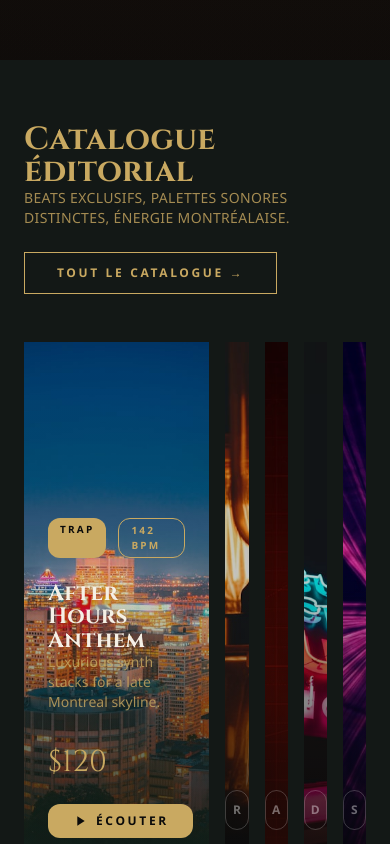
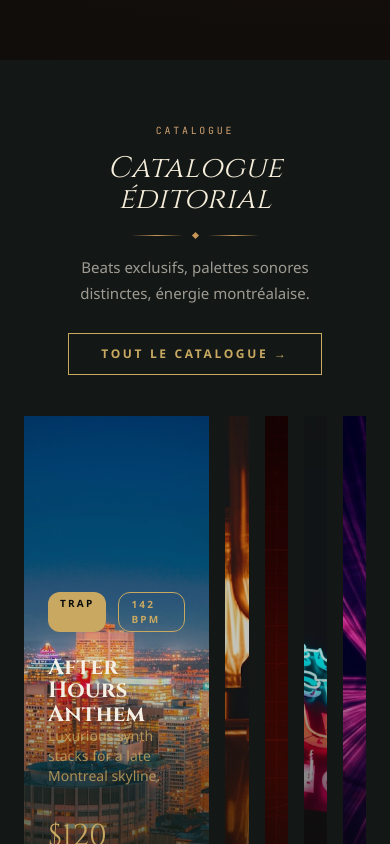
Before and after one commit to theaboy/CBA-website, a Next.js app: page / in a window 390 px wide. Shown: the part 2540-3384 px from the top of the page. Built offline with nearby package versions, Linux system fonts and the light colour scheme.

Commit message:
test(home): unify section headers in Studio style (centered + ornament divider)

```diff
--- a/components/home/editorial-catalog.tsx
+++ b/components/home/editorial-catalog.tsx
@@ -34,24 +34,70 @@ export function EditorialCatalog() {
       style={{ background: "transparent", color: PAPER }}
     >
       <div className="mx-auto max-w-7xl">
-        {/* Header */}
-        <div className="mb-12 flex flex-col items-start gap-6 md:flex-row md:items-end md:justify-between">
-          <div className="max-w-2xl">
+        {/* Header (Studio-style) */}
+        <header
+          style={{
+            display: "flex",
+            flexDirection: "column",
+            alignItems: "center",
+            textAlign: "center",
+            padding: "0 1.25rem",
+            marginBottom: "clamp(2.6rem, 4.5vw, 4rem)",
+          }}
+        >
+          <p
+            style={{
+              margin: "0 0 0.9rem",
+              fontFamily: '"JetBrains Mono", monospace',
+              fontSize: "0.62rem",
+              letterSpacing: "0.28em",
+              textTransform: "uppercase",
+              color: "#d4a373",
+            }}
+          >
+            Catalogue
+          </p>
           <h2
             id="editorial-catalog-heading"
-              className="mb-4 font-serif text-5xl"
-              style={{ color: GOLD }}
+            style={{
+              margin: 0,
+              fontFamily: 'var(--font-title, "Cinzel", serif)',
+              fontStyle: "italic",
+              fontSize: "clamp(1.85rem, 4.5vw, 3.4rem)",
+              fontWeight: 500,
+              lineHeight: 1.04,
+              color: "#f5ecd9",
+              letterSpacing: "0.01em",
+            }}
           >
             Catalogue éditorial
           </h2>
+          <div
+            aria-hidden
+            style={{
+              display: "flex",
+              alignItems: "center",
+              justifyContent: "center",
+              gap: 10,
+              margin: "1.1rem auto 1.1rem",
+              width: "8rem",
+            }}
+          >
+            <span style={{ flex: 1, height: 1, background: "linear-gradient(to right, transparent, #c9965a, transparent)" }} />
+            <span style={{ display: "block", width: 5, height: 5, background: "#c9965a", transform: "rotate(45deg)", flexShrink: 0 }} />
+            <span style={{ flex: 1, height: 1, background: "linear-gradient(to right, transparent, #c9965a, transparent)" }} />
+          </div>
           <p
-              className="text-sm font-light uppercase tracking-wide"
-              style={{ color: "rgba(201,169,97,0.8)" }}
+            style={{
+              margin: "0 auto 1.6rem",
+              maxWidth: "42ch",
+              color: "rgba(245, 236, 222, 0.62)",
+              fontSize: "0.94rem",
+              lineHeight: 1.72,
+            }}
           >
             Beats exclusifs, palettes sonores distinctes, énergie montréalaise.
           </p>
-          </div>
-
           <Link
             href="/beats"
             className="border px-8 py-3 text-xs font-semibold uppercase tracking-[0.22em] transition-all duration-300"
@@ -67,7 +113,7 @@ export function EditorialCatalog() {
           >
             Tout le catalogue →
           </Link>
-        </div>
+        </header>
 
         {/* Interactive Selector */}
         <div className="flex h-[520px] w-full gap-4 overflow-hidden md:h-[600px]">
--- a/components/home/events-section.module.css
+++ b/components/home/events-section.module.css
@@ -14,15 +14,15 @@
 
 .header {
   display: flex;
-  justify-content: space-between;
-  align-items: flex-end;
-  gap: 1.2rem;
-  margin-bottom: clamp(1.8rem, 3.2vw, 2.8rem);
-  flex-wrap: wrap;
+  flex-direction: column;
+  align-items: center;
+  text-align: center;
+  padding: 0 1.25rem;
+  margin-bottom: clamp(2.6rem, 4.5vw, 4rem);
 }
 
 .eyebrow {
-  margin: 0 0 0.6rem;
+  margin: 0 0 0.9rem;
   font-family: "JetBrains Mono", monospace;
   font-size: 0.62rem;
   letter-spacing: 0.28em;
@@ -34,10 +34,35 @@
   margin: 0;
   font-family: var(--font-title, "Cinzel", serif);
   font-style: italic;
-  font-size: clamp(2.2rem, 5vw, 3.8rem);
+  font-size: clamp(1.85rem, 4.5vw, 3.4rem);
   font-weight: 500;
-  line-height: 1.02;
-  color: #f5ebd8;
+  line-height: 1.04;
+  color: #f5ecd9;
+  letter-spacing: 0.01em;
+}
+
+.ornament {
+  display: flex;
+  align-items: center;
+  justify-content: center;
+  gap: 10px;
+  margin: 1.1rem auto 1.6rem;
+  width: 8rem;
+}
+
+.ornLine {
+  flex: 1;
+  height: 1px;
+  background: linear-gradient(to right, transparent, #c9965a, transparent);
+}
+
+.ornDiamond {
+  display: block;
+  width: 5px;
+  height: 5px;
+  background: #c9965a;
+  transform: rotate(45deg);
+  flex-shrink: 0;
 }
 
 .headerLink {
--- a/components/home/events-section.tsx
+++ b/components/home/events-section.tsx
@@ -37,11 +37,14 @@ export function EventsSection() {
 
         {/* ── Header ─────────────────────────────────────────────── */}
         <header className={styles.header}>
-          <div>
-            <p className={styles.eyebrow}>Agenda CBA</p>
-            <h2 id="events-home-heading" className={styles.title}>
-              Nos Dates
-            </h2>
+          <p className={styles.eyebrow}>Agenda CBA</p>
+          <h2 id="events-home-heading" className={styles.title}>
+            Nos Dates
+          </h2>
+          <div className={styles.ornament} aria-hidden>
+            <span className={styles.ornLine} />
+            <span className={styles.ornDiamond} />
+            <span className={styles.ornLine} />
           </div>
           <Link href="/events" className={styles.headerLink}>
             Tous les événements <ArrowRight size={13} />
--- a/components/home/radio-section.module.css
+++ b/components/home/radio-section.module.css
@@ -14,22 +14,23 @@
 
 .header {
   display: flex;
-  justify-content: space-between;
-  align-items: flex-end;
-  gap: 1.2rem;
-  margin-bottom: clamp(1.8rem, 3vw, 2.8rem);
-  flex-wrap: wrap;
+  flex-direction: column;
+  align-items: center;
+  text-align: center;
+  padding: 0 1.25rem;
+  margin-bottom: clamp(2.6rem, 4.5vw, 4rem);
 }
 
 .eyebrow {
-  margin: 0 0 0.6rem;
+  margin: 0 0 0.9rem;
   font-family: "JetBrains Mono", monospace;
   font-size: 0.62rem;
   letter-spacing: 0.28em;
   text-transform: uppercase;
   color: #c9a961;
-  display: flex;
+  display: inline-flex;
   align-items: center;
+  justify-content: center;
   gap: 0.55rem;
 }
 
@@ -53,17 +54,42 @@
   margin: 0;
   font-family: var(--font-title, "Cinzel", serif);
   font-style: italic;
-  font-size: clamp(2rem, 4.5vw, 3.5rem);
+  font-size: clamp(1.85rem, 4.5vw, 3.4rem);
   font-weight: 500;
-  line-height: 1.02;
+  line-height: 1.04;
   color: #f5ecd9;
+  letter-spacing: 0.01em;
+}
+
+.ornament {
+  display: flex;
+  align-items: center;
+  justify-content: center;
+  gap: 10px;
+  margin: 1.1rem auto 1.6rem;
+  width: 8rem;
+}
+
+.ornLine {
+  flex: 1;
+  height: 1px;
+  background: linear-gradient(to right, transparent, #c9965a, transparent);
+}
+
+.ornDiamond {
+  display: block;
+  width: 5px;
+  height: 5px;
+  background: #c9965a;
+  transform: rotate(45deg);
+  flex-shrink: 0;
 }
 
 .headerLinks {
   display: flex;
   align-items: center;
+  justify-content: center;
   gap: 0.6rem;
-  flex-shrink: 0;
   flex-wrap: wrap;
 }
 
--- a/components/home/radio-section.tsx
+++ b/components/home/radio-section.tsx
@@ -297,7 +297,6 @@ export function RadioSection() {
 
         {/* ── Header ─────────────────────────────────────────────── */}
         <header className={styles.header}>
-          <div>
           <p className={styles.eyebrow}>
             <span className={styles.liveDot} aria-hidden />
             Radio CBA · Archives
@@ -305,6 +304,10 @@ export function RadioSection() {
           <h2 id="radio-home-heading" className={styles.title}>
             Nos Ondes
           </h2>
+          <div className={styles.ornament} aria-hidden>
+            <span className={styles.ornLine} />
+            <span className={styles.ornDiamond} />
+            <span className={styles.ornLine} />
           </div>
           <div className={styles.headerLinks}>
             <Link href="/radio" className={styles.headerLink}>
```
Lines whose indentation alone changed are shown as unchanged.
